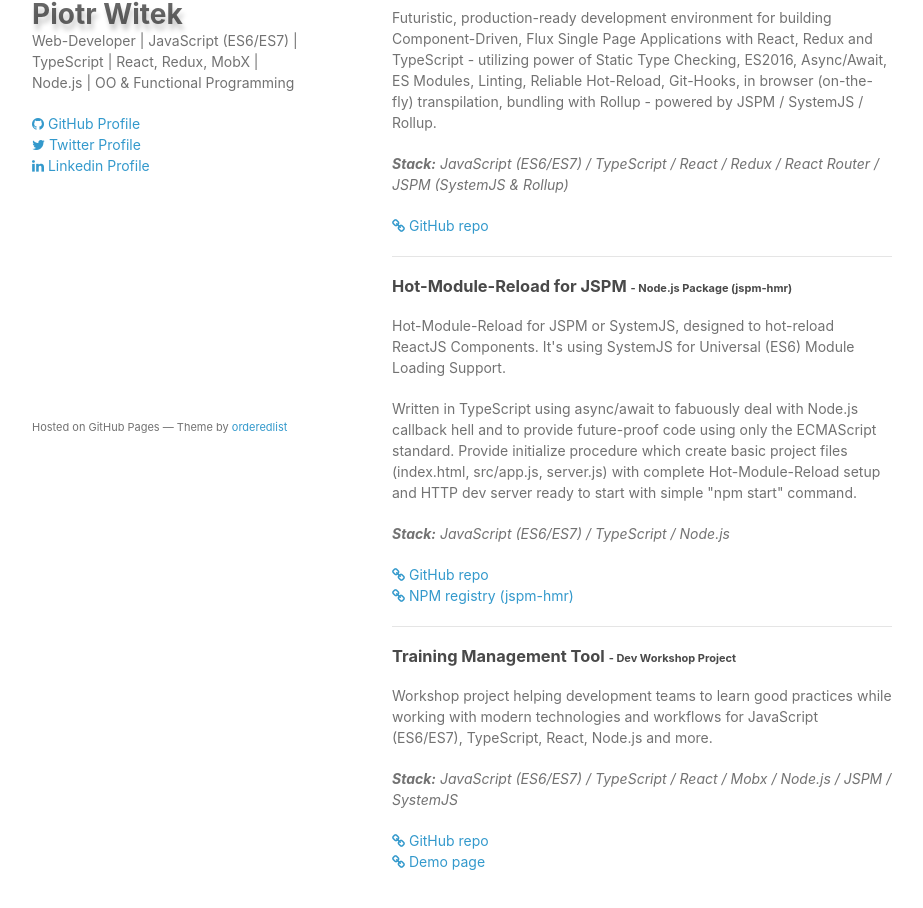
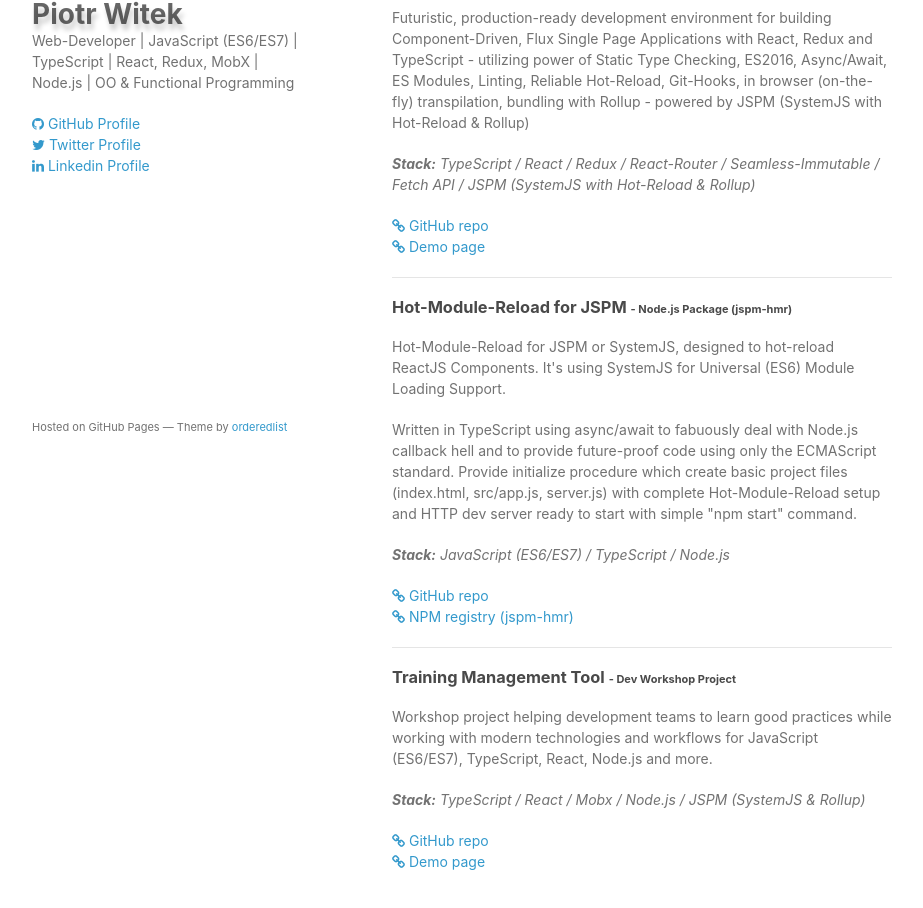
Before and after one commit to piotrwitek/piotrwitek.github.io, a website: page index.html in a window 1280 px wide. Shown: the part 294-1202 px from the top of the page, without its empty margins (178-1101 px from the left). Drawn offline with Linux system fonts and the light colour scheme.

Commit message:
Update index.html

```diff
--- a/index.html
+++ b/index.html
@@ -52,13 +52,15 @@
         <hr>
 
         <h3>React / Redux / TypeScript - starter-kit</h3>
-        <p>Futuristic, production-ready development environment for building Component-Driven, Flux Single Page Applications with React, Redux and TypeScript - utilizing power of Static Type Checking, ES2016, Async/Await, ES Modules, Linting, Reliable Hot-Reload, Git-Hooks, in browser (on-the-fly) transpilation, bundling with Rollup - powered by JSPM / SystemJS / Rollup.</p>
+        <p>Futuristic, production-ready development environment for building Component-Driven, Flux Single Page Applications with React, Redux and TypeScript - utilizing power of Static Type Checking, ES2016, Async/Await, ES Modules, Linting, Reliable Hot-Reload, Git-Hooks, in browser (on-the-fly) transpilation, bundling with Rollup - powered by JSPM (SystemJS with Hot-Reload & Rollup)</p>
         <p><i>
           <b>Stack:</b>
-            JavaScript (ES6/ES7) / TypeScript / React / Redux / React Router / JSPM (SystemJS & Rollup)
+            TypeScript / React / Redux / React-Router / Seamless-Immutable / Fetch API / JSPM (SystemJS with Hot-Reload & Rollup)
         </i></p>
         <p class="view">
           <a href="https://github.com/piotrwitek/react-redux-typescript-starter-kit"><i class="fa fa-link"></i> GitHub repo</a>
+          <br />
+          <a href="http://piotrwitek.github.io/react-redux-typescript-starter-kit/"><i class="fa fa-link"></i> Demo page</a>
         </p>
 
         <hr>
@@ -81,7 +83,7 @@
         <p>Workshop project helping development teams to learn good practices while working with modern technologies and workflows for JavaScript (ES6/ES7), TypeScript, React, Node.js and more.</p>
         <p><i>
           <b>Stack:</b>
-          JavaScript (ES6/ES7) / TypeScript / React / Mobx / Node.js / JSPM / SystemJS
+          TypeScript / React / Mobx / Node.js / JSPM (SystemJS & Rollup)
         </i></p>
         <p class="view">
           <a href="https://github.com/piotrwitek/training-management-tool"><i class="fa fa-link"></i> GitHub repo</a>
```
